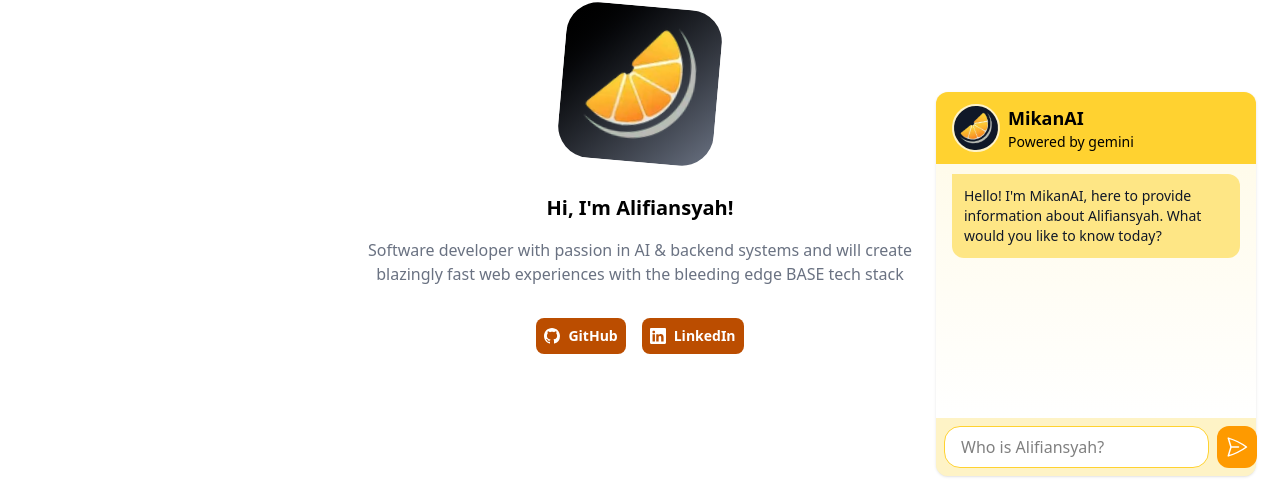
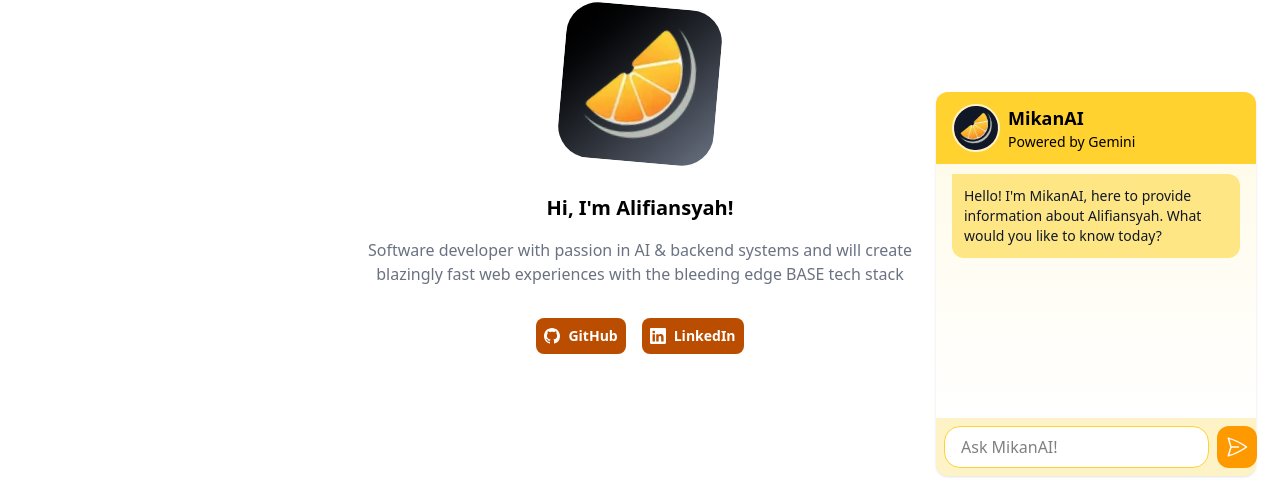
Before and after one commit to alifiansya/portofolio-astro, an Astro site: page / in a window 1280 px wide. Both pictures are taken after a click on the button 1224 px from the left and 744 px from the top of the page. Shown: the part 220-710 px from the top of the page. Built offline with nearby package versions, Linux system fonts and the light colour scheme; Astro itself is replaced by a stand-in of ours.

Commit message:
chore(bot): capitalize the g in Gemini

```diff
--- a/src/pages/index.astro
+++ b/src/pages/index.astro
@@ -122,6 +122,8 @@ const mainPadding = "[padding-right:clamp(6rem,15vw,12rem)] [padding-left:clamp(
 	<footer id="footer-container" class={"flex justify-center text-center bg-amber-400 py-2 " + mainPadding}>
 		<p>© 2025 Alifiansyah. Built with Astro.</p>
 	</footer>
+
+	<!-- Chatbot Section -->
 	<div class="fixed bottom-6 right-6" client:load>
 		<button id="chat-toggle" class="fixed bottom-6 right-6 p-4 rounded-full bg-amber-700 transition duration-300 ease-in-out hover:bg-amber-900" onclick="">
 			<svg xmlns="http://www.w3.org/2000/svg" fill="none" viewBox="0 0 24 24" stroke-width="1.5" stroke="currentColor" class="w-8 text-white">
@@ -133,7 +135,7 @@ const mainPadding = "[padding-right:clamp(6rem,15vw,12rem)] [padding-left:clamp(
 				<img src="/images/logo.webp" alt="Mikan Logo" class="bg-gray-900 rounded-full rotate-5 w-12 border-2 border-amber-100"/>
 				<div>
 					<h1 class="text-lg font-bold">MikanAI</h1>
-					<p class="text-sm">Powered by gemini</p>
+					<p class="text-sm">Powered by Gemini</p>
 				</div>
 			</div>
 			<div id="chat-bubble" class="flex flex-col bg-gradient-to-b from-amber-50 to-white overflow-y-auto flex-1 px-4 py-2 gap-2">
@@ -146,7 +148,7 @@ const mainPadding = "[padding-right:clamp(6rem,15vw,12rem)] [padding-left:clamp(
 
 			</div>
 			<div class="flex flex-row bg-amber-100 rounded-b-xl p-2 gap-2">
-				<input id="user-prompt" type="text" placeholder="Who is Alifiansyah?" class="bg-white border border-amber-300 rounded-2xl px-4 py-2 flex-1">
+				<input id="user-prompt" type="text" placeholder="Ask MikanAI!" class="bg-white border border-amber-300 rounded-2xl px-4 py-2 flex-1">
 				<button id="submit-user-prompt" class="bg-amber-500 px-2 rounded-xl transition duration-300 ease-in-out hover:bg-amber-700">
 					<svg xmlns="http://www.w3.org/2000/svg" fill="none" viewBox="0 0 24 24" stroke-width="1.5" stroke="currentColor" class="w-6 text-white">
 						<path stroke-linecap="round" stroke-linejoin="round" d="M6 12 3.269 3.125A59.769 59.769 0 0 1 21.485 12 59.768 59.768 0 0 1 3.27 20.875L5.999 12Zm0 0h7.5" />
```
